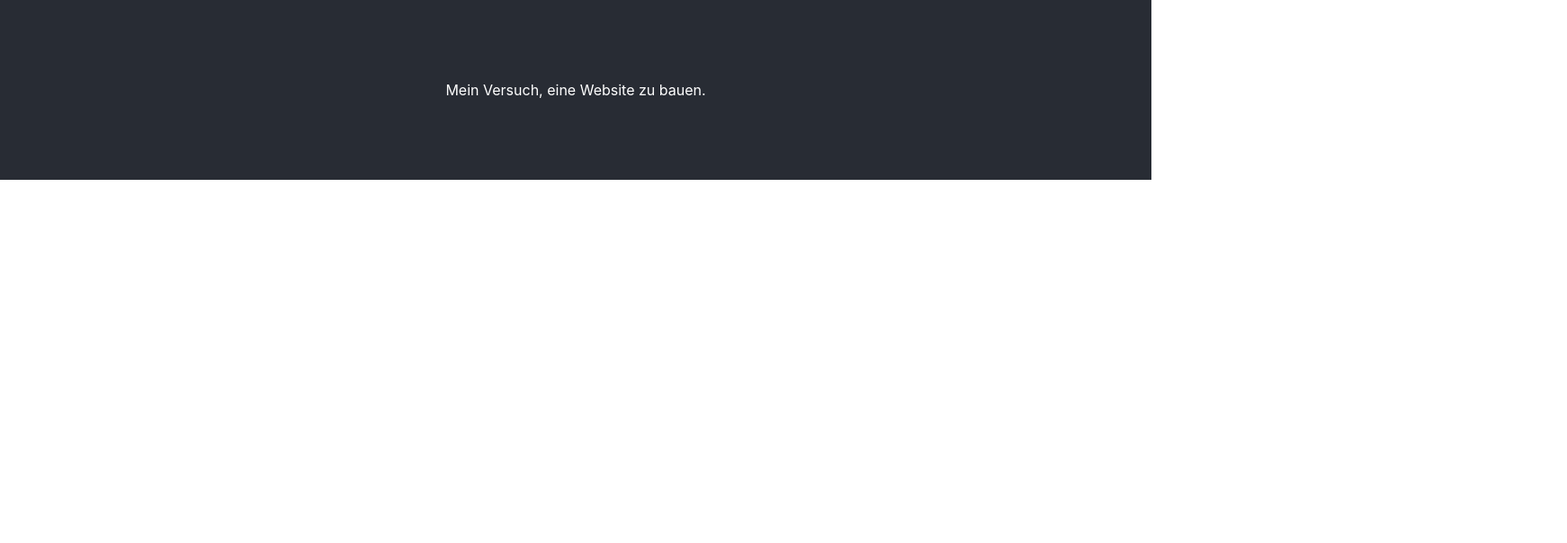
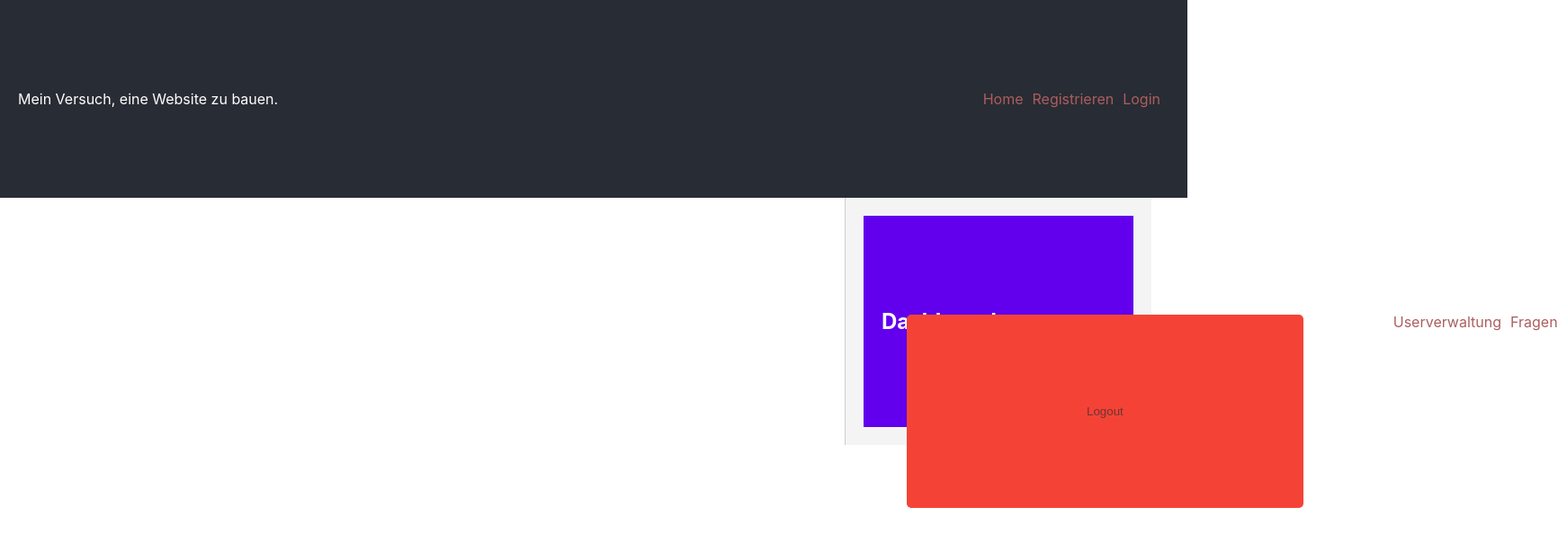
Before and after one commit to Espunkt-Github/Tellmeastory, a React (Create React App) app in the folder sourcecode/: page /Dashboard in a window 1280 px wide. Shown: the top 604 px of the page at 90% size, 1742 px wide, since content can reach past the window. Built offline with nearby package versions, Linux system fonts and the light colour scheme.

Commit message:
Der Versuch eines Logout Buttons

```diff
--- a/sourcecode/src/App.css
+++ b/sourcecode/src/App.css
@@ -64,6 +64,46 @@
   padding: 20px; /* Optionaler zusätzlicher Abstand */
 }
 
+/* src/App.css */
+.dashboard-container {
+  display: flex;
+  flex-direction: row;
+  justify-content: flex-end;
+  width: 100%;
+}
+
+.dashboard {
+  width: 300px; /* Sie können diese Breite anpassen */
+  background-color: #f4f4f4; /* Hintergrundfarbe des Dashboards */
+  padding: 20px;
+  border-left: 1px solid #ccc;
+}
+
+nav a {
+  margin-right: 10px;
+  text-decoration: none;
+  color: #ac5e5e;
+}
+
+header {
+  display: flex;
+  justify-content: space-between;
+  align-items: center;
+  padding: 10px 20px;
+  background-color: #6200ee;
+  color: white;
+}
+
+header h1 {
+  margin: 0;
+}
+
+header nav {
+  flex: 1;
+  text-align: right;
+}
+
+
 .form-container {
   padding: 30px; /* Abstand um die Features herum */
   border: 1px solid #ccc;
@@ -115,3 +155,36 @@
 .internal-container nav ul li {
   display: inline;
 }
+
+.logout-button {
+  position: relative;
+  top: 100px;
+  right: 100px;
+  padding: 100px 200px;
+  background-color: #f44336;
+  color: rgb(109, 53, 53);
+  border: none;
+  border-radius: 5px;
+  cursor: pointer;
+}
+
+.logout-button:hover {
+  background-color: #d32f2f;
+}
+
+
+.user-info {
+  position: absolute;
+  top: 10px;
+  right: 10px;
+  display: flex;
+  align-items: center;
+}
+
+.user-info p {
+  margin: 0 10px;
+}
+
+.user-info button {
+  margin: 0 5px;
+}
--- a/sourcecode/src/App.js
+++ b/sourcecode/src/App.js
@@ -1,27 +1,42 @@
 import React from 'react';
-import { BrowserRouter as Router, Route, Routes } from 'react-router-dom';
+import { useEffect, useState } from 'react';
+import { BrowserRouter as Router, Route, Routes, Link } from 'react-router-dom';
 import './App.css';
-import Register from './Register';
 import Internal from './internal';
 import Login from './login';
+import Register from './Register';
+import UserInfo from './UserInfo';
 import './App.css';
 
+import Dashboard from './Dashboard';
+
+
+
 function App() {
+  const [user, setUser] = useState(null);
   return (
     <Router>
       <div className="App">
         <header className="App-header">
           <p>Mein Versuch, eine Website zu bauen.</p>
+          <nav>
+            <Link to="/">Home</Link>
+            {!user && <Link to="/register">Registrieren</Link>}
+            {!user && <Link to="/login">Login</Link>}
+            {user && <Link to="/dashboard">Dashboard</Link>}
+          </nav>
         </header>
         <Routes>
           <Route path="/" element={<LandingPage />} />
           <Route path="/register" element={<Register />} />
           <Route path="/login" element={<Login />} />
           <Route path="/internal/*" element={<Internal />} />
+          <Route path="/Dashboard/*" element={<Dashboard />} />
         </Routes>
       </div>
     </Router>);
 }
+
 const LandingPage = () => (
   <div className="centered-container">
   <div className="form-container">
--- /dev/null
+++ b/sourcecode/src/Dashboard.js
@@ -0,0 +1,24 @@
+import React from 'react';
+import { Link, Outlet } from 'react-router-dom';
+import Logout from './Logout';
+import './App.css';
+
+const Dashboard = () => {
+  return (
+    <div className="dashboard-container">
+      <div className="dashboard">
+        <header>
+          <h2>Dashboard</h2>
+          <Logout />
+          <nav>
+            <Link to="usermanagement">Userverwaltung</Link>
+            <Link to="questions">Fragen</Link>
+          </nav>
+        </header>
+        <Outlet />
+      </div>
+    </div>
+  );
+};
+
+export default Dashboard;
--- /dev/null
+++ b/sourcecode/src/Logout.js
@@ -0,0 +1,27 @@
+// src/Logout.js
+import React from 'react';
+import { useNavigate } from 'react-router-dom';
+import { signOut } from 'firebase/auth';
+import { auth } from './firebaseConfig';
+import './App.css';
+
+const Logout = () => {
+  const navigate = useNavigate();
+
+  const handleLogout = async () => {
+    try {
+      await signOut(auth);
+      navigate('/');
+    } catch (error) {
+      console.error('Fehler beim Abmelden:', error);
+    }
+  };
+
+  return (
+    <button onClick={handleLogout} className="logout-button">
+      Logout
+    </button>
+  );
+};
+
+export default Logout;
--- /dev/null
+++ b/sourcecode/src/UserInfo.js
@@ -0,0 +1,26 @@
+// src/UserInfo.js
+import React from 'react';
+import { auth } from './firebaseConfig';
+import { Link } from 'react-router-dom';
+import './App.css';
+
+const UserInfo = ({ user }) => {
+  return (
+    <div className="user-info">
+      {user ? (
+        <p>Angemeldet als {user.email}</p>
+      ) : (
+        <div>
+          <Link to="/login">
+            <button>Login</button>
+          </Link>
+          <Link to="/register">
+            <button>Registrieren</button>
+          </Link>
+        </div>
+      )}
+    </div>
+  );
+};
+
+export default UserInfo;
--- a/sourcecode/src/internal.js
+++ b/sourcecode/src/internal.js
@@ -4,6 +4,7 @@ import { Link, Route, Routes } from 'react-router-dom';
 import UserManagement from './userManagement';
 import './App.css';
 import Questions from './Questions';
+import Logout from './Logout';
 
 const Internal = () => {
   return (
```
